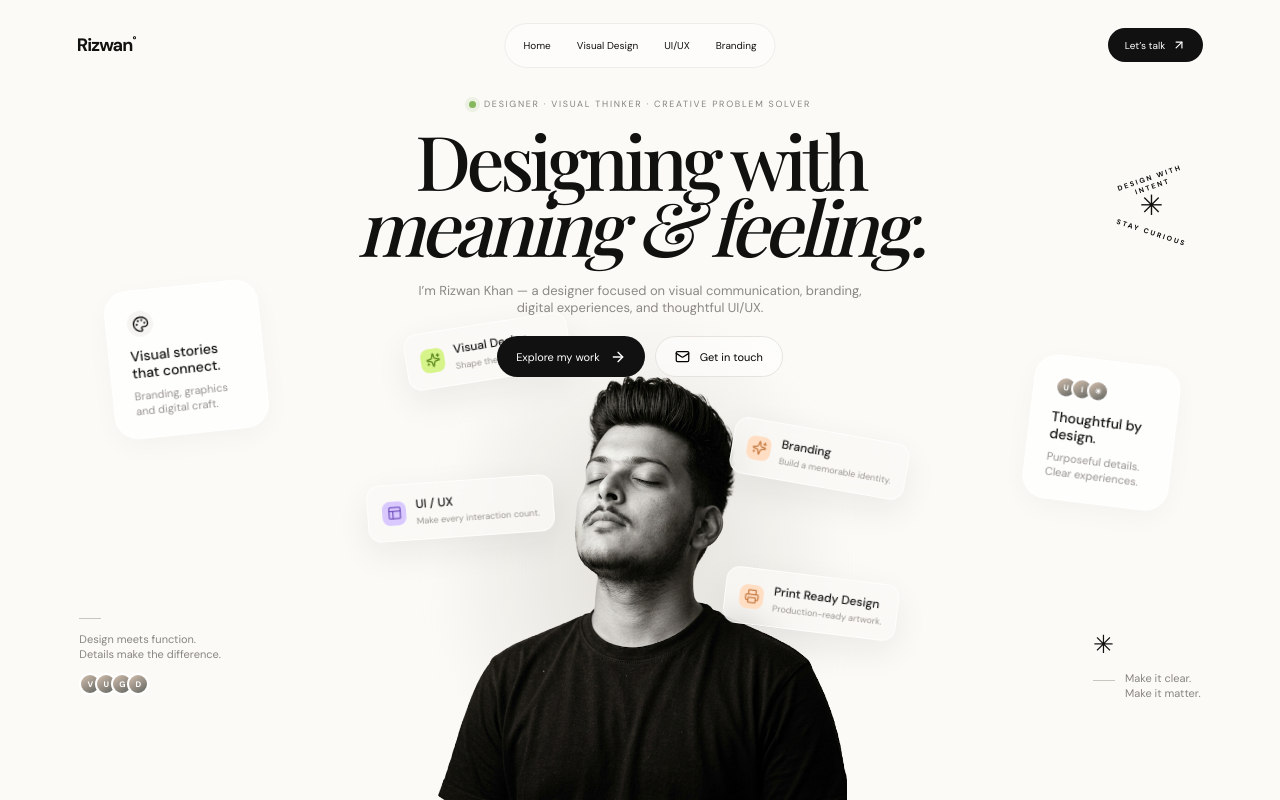
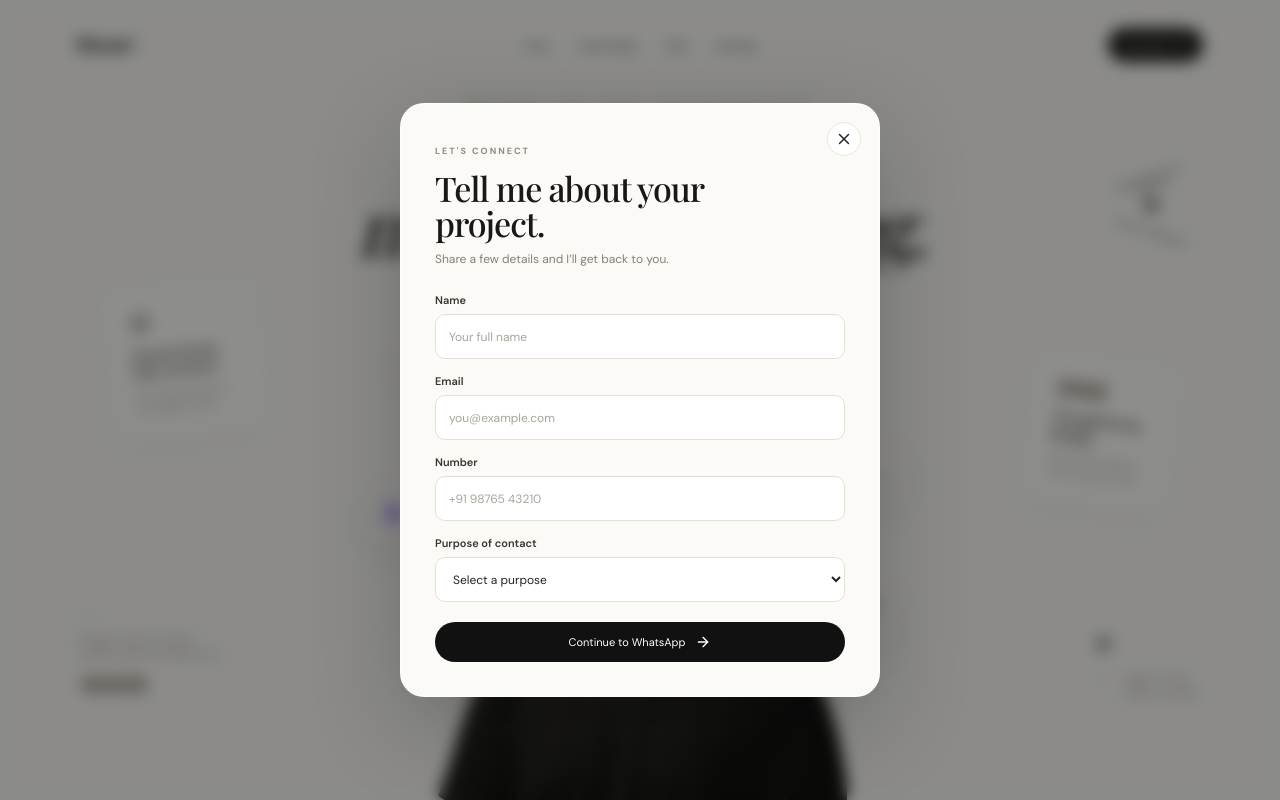
Before and after one commit to Rizzu01/port-folio, a Next.js app: page / in a window 1280 px wide. Both pictures are taken after a click on the button "Get in touch". Built offline with nearby package versions, Linux system fonts and the light colour scheme; a web font is replaced by a local one.

Commit message:
Render four-field contact popup

```diff
--- a/app/page.tsx
+++ b/app/page.tsx
@@ -30,6 +30,21 @@ export default function Home() {
       <div className="trust-note"><span className="tiny-rule"/><p>Design meets function.<br/>Details make the difference.</p><div className="trust-avatars"><span>V</span><span>U</span><span>G</span><span>D</span></div></div><div className="clarity-note"><span className="clarity-star">✳</span><span className="tiny-rule"/><p>Make it clear.<br/>Make it matter.</p></div>
     </section>
   </div>
+  {contactOpen && <div className="contact-modal-backdrop" onClick={() => setContactOpen(false)}>
+    <section className="contact-modal" role="dialog" aria-modal="true" aria-labelledby="contact-modal-title" onClick={(event) => event.stopPropagation()}>
+      <button className="contact-modal-close" type="button" aria-label="Close contact form" onClick={() => setContactOpen(false)}><X size={18}/></button>
+      <span className="contact-modal-kicker">LET'S CONNECT</span>
+      <h2 id="contact-modal-title">Tell me about your project.</h2>
+      <p>Share a few details and I’ll get back to you.</p>
+      <form className="contact-form" onSubmit={submitContact}>
+        <label>Name<input required autoComplete="name" value={form.name} onChange={(event) => setForm({...form, name: event.target.value})} placeholder="Your full name"/></label>
+        <label>Email<input required type="email" autoComplete="email" value={form.email} onChange={(event) => setForm({...form, email: event.target.value})} placeholder="you@example.com"/></label>
+        <label>Number<input required type="tel" autoComplete="tel" value={form.phone} onChange={(event) => setForm({...form, phone: event.target.value})} placeholder="+91 98765 43210"/></label>
+        <label>Purpose of contact<select required value={form.purpose} onChange={(event) => setForm({...form, purpose: event.target.value})}><option value="" disabled>Select a purpose</option><option>UI/UX Design</option><option>Visual Design</option><option>Print Ready Design</option><option>Branding</option><option>Website / Development</option><option>Freelance Collaboration</option><option>Other</option></select></label>
+        <button className="button button-dark contact-submit" type="submit">Continue to WhatsApp <ArrowRight size={16}/></button>
+      </form>
+    </section>
+  </div>}
 </main>;
 }
 function CheckIcon(){return <Sparkles size={15}/>;}
```
